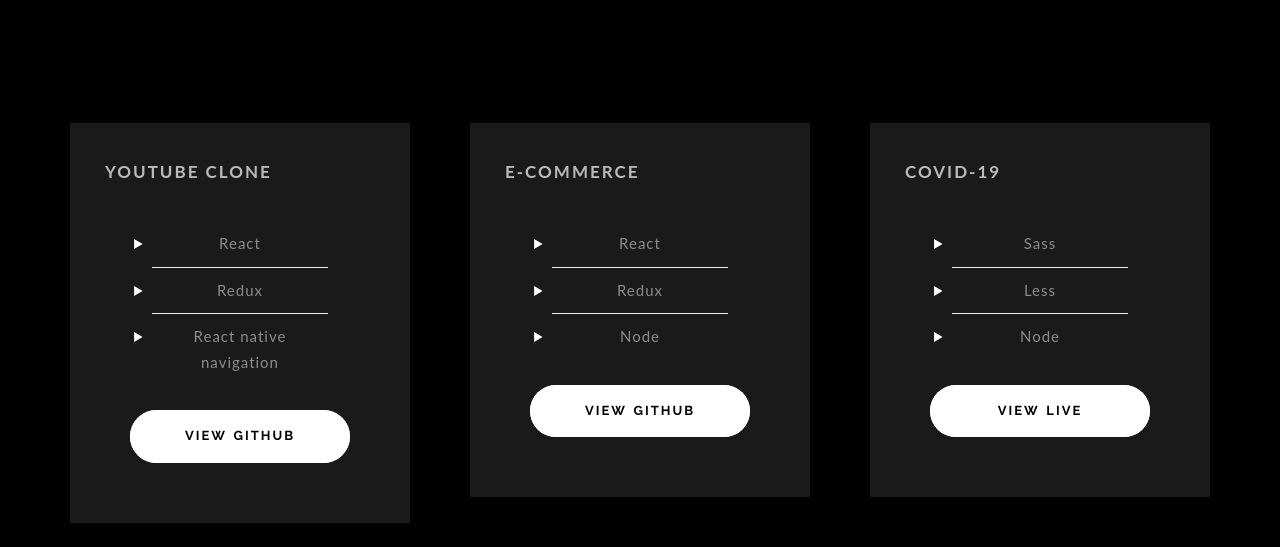
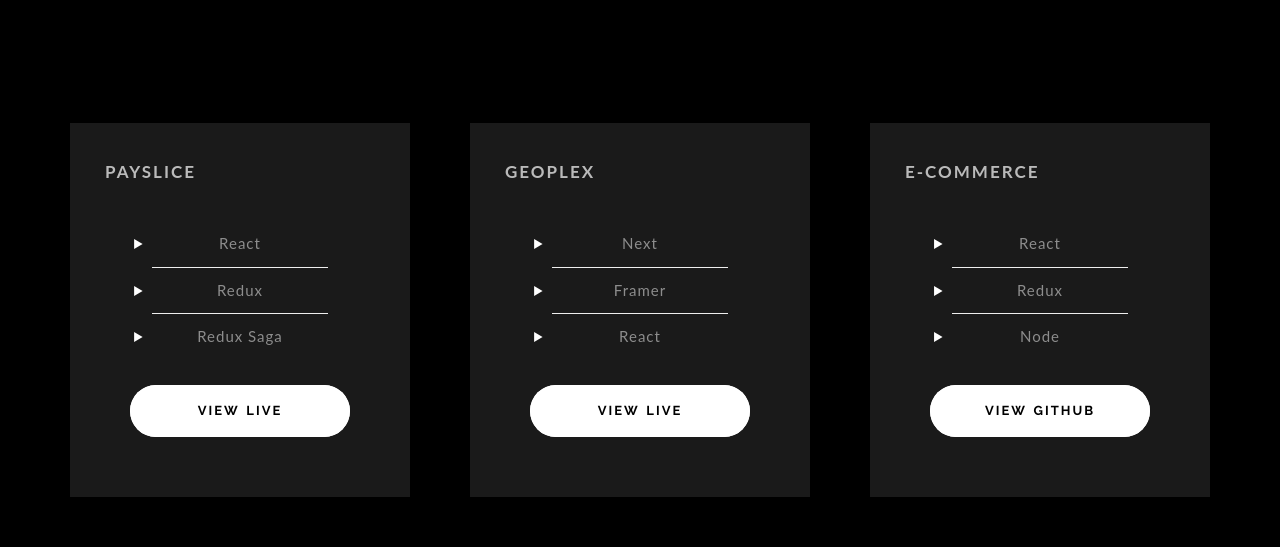
Before and after one commit to Olabisim/MY_PORTFOLIO, a React (Create React App) app: page / in a window 1280 px wide. Shown: the part 4100-4647 px from the top of the page. Built offline with nearby package versions, Linux system fonts and the light colour scheme; a web font is replaced by a local one.

Commit message:
added little changes

```diff
--- a/src/components/Main.js
+++ b/src/components/Main.js
@@ -180,21 +180,31 @@ const Main = () => {
                         <br />
 
                         <div className="row">
-                                <ProjectCard title={"YOUTUBE CLONE"} link="https://github.com/Olabisim/youtube_clone" linkName="View github">
+                                <ProjectCard title={"PAYSLICE"} link="https://dev.payslices.com/" linkName="View live">
+                                        <li>React</li>
+                                        <li>Redux</li>
+                                        <li>Redux Saga</li>
+                                </ProjectCard>
+                                {/* <ProjectCard title={"YOUTUBE CLONE"} link="https://github.com/Olabisim/youtube_clone" linkName="View github">
                                         <li>React</li>
                                         <li>Redux</li>
                                         <li>React native navigation</li>
+                                </ProjectCard> */}
+                                <ProjectCard title={"Geoplex"} link="https://geoplex-web.vercel.app/" linkName="View Live" >
+                                        <li>Next</li>
+                                        <li>Framer</li>
+                                        <li>React</li>
                                 </ProjectCard>
                                 <ProjectCard title={"E-COMMERCE"} link="https://github.com/Olabisim/MERN-ECOMMERCE" linkName="View github" >
                                         <li>React</li>
                                         <li>Redux</li>
                                         <li>Node</li>
                                 </ProjectCard>
-                                <ProjectCard title={"COVID-19"} link="https://guarded-tundra-34082.herokuapp.com/" linkName="View Live" >
+                                {/* <ProjectCard title={"COVID-19"} link="https://guarded-tundra-34082.herokuapp.com/" linkName="View Live" >
                                         <li>Sass</li>
                                         <li>Less</li>
                                         <li>Node</li>
-                                </ProjectCard>
+                                </ProjectCard> */}
                         </div>
 
                         <div className="u-center-text u-margin-top-huge">
--- a/src/screens/Works.js
+++ b/src/screens/Works.js
@@ -17,11 +17,16 @@ export const Works = () => {
                         </Link>
                         <div className='works'>
                                 <div className="row">
-                                        <ProjectCard title={"YOUTUBE CLONE"} link="https://github.com/Olabisim/youtube_clone" linkName="View github">
+                                        <ProjectCard title={"PAYSLICE"} link="https://dev.payslices.com/" linkName="View github">
+                                                <li>React</li>
+                                                <li>Redux</li>
+                                                <li>Redux Saga</li>
+                                        </ProjectCard>
+                                        {/* <ProjectCard title={"YOUTUBE CLONE"} link="https://github.com/Olabisim/youtube_clone" linkName="View github">
                                                 <li>React</li>
                                                 <li>Redux</li>
                                                 <li>React native navigation</li>
-                                        </ProjectCard>
+                                        </ProjectCard> */}
                                         <ProjectCard title={"E-COMMERCE"} link="https://github.com/Olabisim/MERN-ECOMMERCE" linkName="View github" >
                                                 <li>React</li>
                                                 <li>Redux</li>
```
